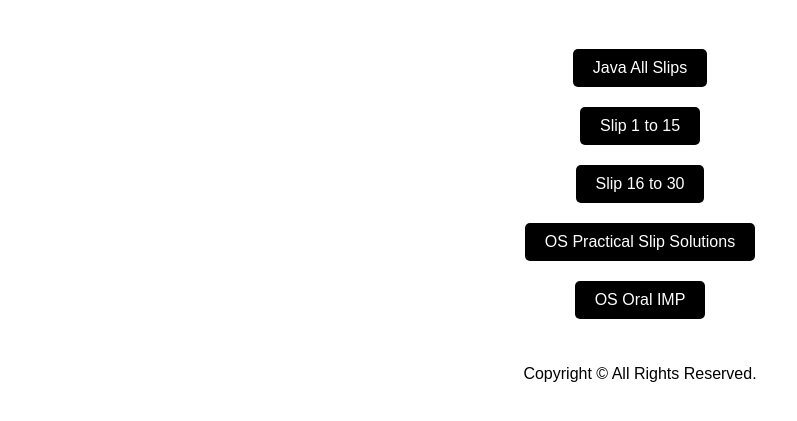
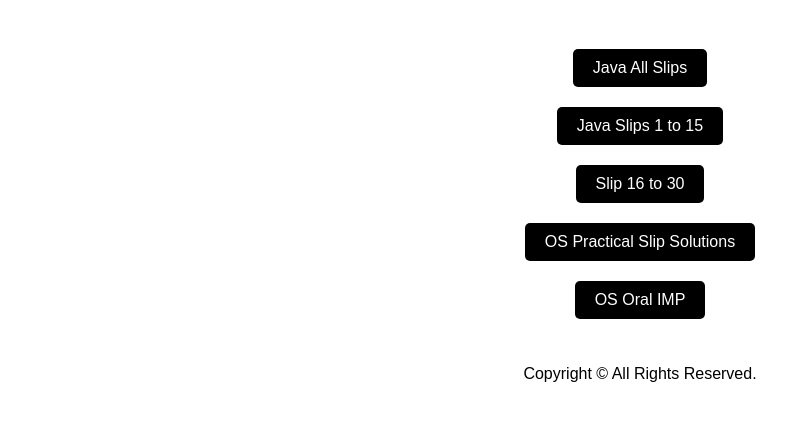
Before and after one commit to pratikjadhav185/practicalslips, a plain HTML site: page index.html in a window 1280 px wide. Shown: the part 81-502 px from the top of the page, without its empty margins (0-797 px from the left). Drawn offline with Linux system fonts and the light colour scheme.

Commit message:
Update index.html

```diff
--- a/index.html
+++ b/index.html
@@ -20,8 +20,8 @@
 
 
         <button
-            id="pdf1" onclick="window.open('slipspart1.pdf')"  >
-           Slip 1 to 15
+            id="pdf1" onclick="window.open('javaslips1.pdf')"  >
+           Java Slips 1 to 15
         </button>
 
         <button
```
